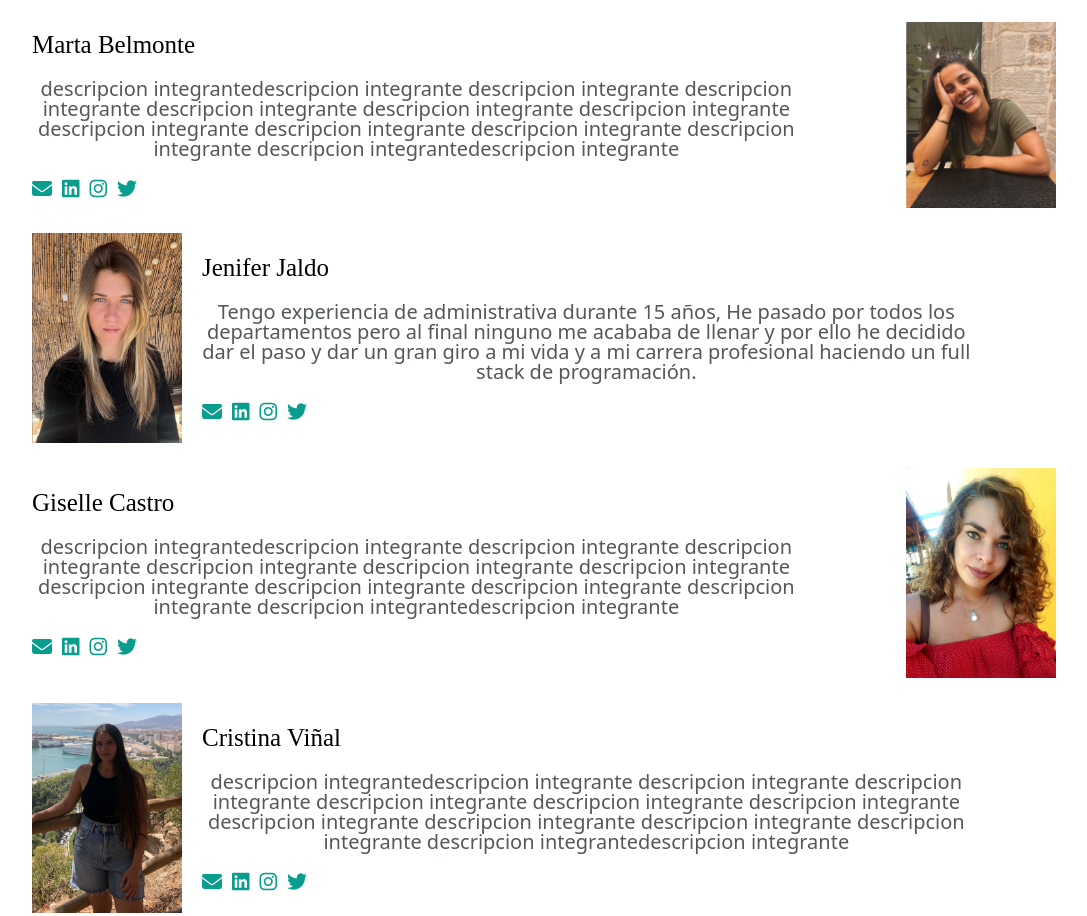
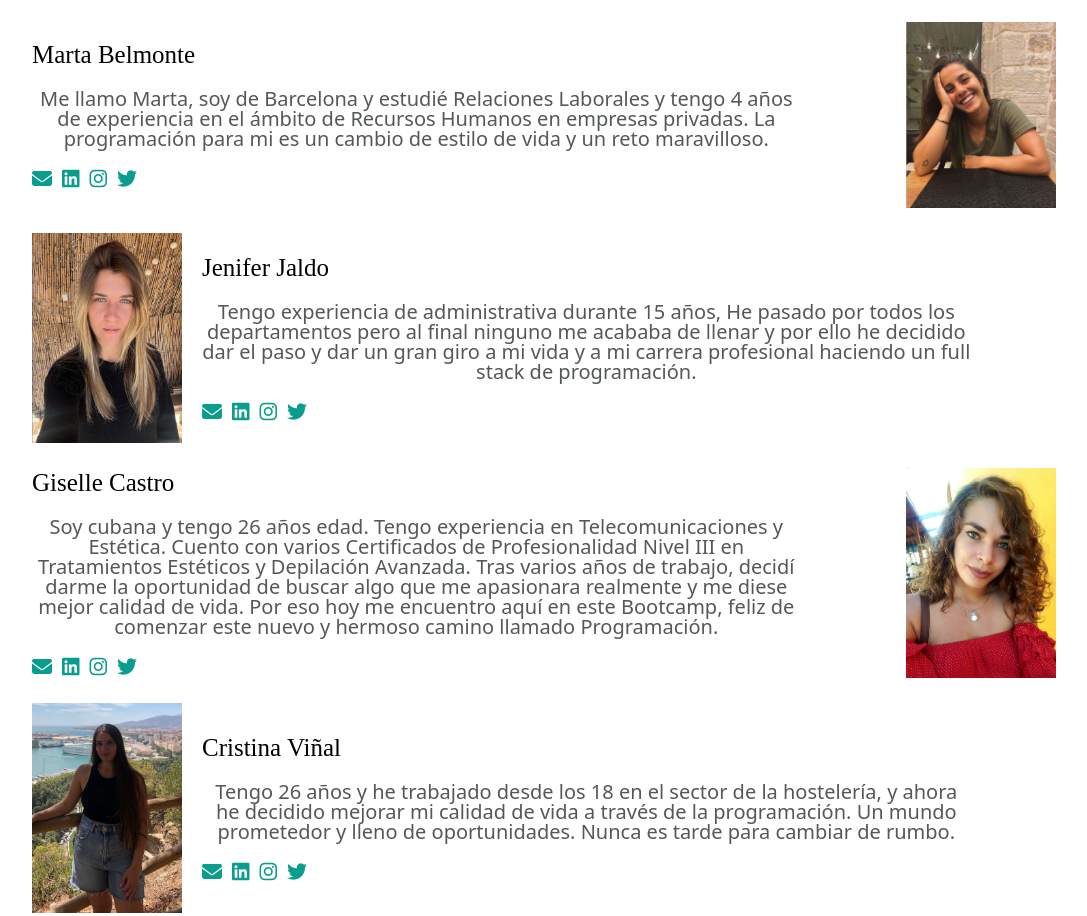
Before and after one commit to Adalab/project-promo-t-module-1-team-4, a website: page docs/index.html in a window 1280 px wide. Shown: the part 1838-2754 px from the top of the page, without its empty margins (96-1183 px from the left). Drawn offline with Linux system fonts and the light colour scheme; files that its build step writes are made by us from their sources.

Commit message:
Update docs

```diff
--- a/docs/index.html
+++ b/docs/index.html
@@ -115,7 +115,7 @@
                       <p>Marta Belmonte</p>
                   </div>
                   <div class="datosint__descripcionint">
-                      <p> descripcion integrantedescripcion integrante descripcion integrante descripcion integrante descripcion integrante descripcion integrante descripcion integrante descripcion integrante descripcion integrante descripcion integrante descripcion integrante descripcion integrantedescripcion integrante </p>
+                      <p>Me llamo Marta, soy de Barcelona y estudié Relaciones Laborales y tengo 4 años de experiencia en el ámbito de Recursos Humanos en empresas privadas. La programación para mi es un cambio de estilo de vida y un reto maravilloso. </p>
                   </div>
                   <div class="datosint__containerrrss">
                       <a class="datosint__containerrrss--rrss" href="https://mail.google.com/mail/u/0/"><i class="fa-solid fa-envelope" style="color: #099d8d;"></i></a>
@@ -155,7 +155,7 @@
                       <p>Giselle Castro</p>
                   </div>
                   <div class="datosint__descripcionint">
-                      <p> descripcion integrantedescripcion integrante descripcion integrante descripcion integrante descripcion integrante descripcion integrante descripcion integrante descripcion integrante descripcion integrante descripcion integrante descripcion integrante descripcion integrantedescripcion integrante </p>
+                      <p>Soy cubana y tengo 26 años edad. Tengo experiencia en Telecomunicaciones y Estética. Cuento con varios Certificados de Profesionalidad Nivel III en Tratamientos Estéticos y Depilación Avanzada. Tras varios años de trabajo, decidí darme la oportunidad de buscar algo que me apasionara realmente y me diese mejor calidad de vida. Por eso hoy me encuentro aquí en este Bootcamp, feliz de comenzar este nuevo y hermoso camino llamado Programación. </p>
                   </div>
                   <div class="datosint__containerrrss">
                       <a class="datosint__containerrrss--rrss" href="https://mail.google.com/mail/u/0/"><i class="fa-solid fa-envelope" style="color: #099d8d;"></i></a>
@@ -174,7 +174,7 @@
                       <p>Cristina Viñal</p>
                   </div>
                   <div class="datosint__descripcionint">
-                      <p> descripcion integrantedescripcion integrante descripcion integrante descripcion integrante descripcion integrante descripcion integrante descripcion integrante descripcion integrante descripcion integrante descripcion integrante descripcion integrante descripcion integrantedescripcion integrante </p>
+                      <p>Tengo 26 años y he trabajado desde los 18 en el sector de la hostelería, y ahora he decidido mejorar mi calidad de vida a través de la programación. Un mundo prometedor y lleno de oportunidades. Nunca es tarde para cambiar de rumbo. </p>
                   </div>
                   <div class="datosint__containerrrss">
                       <a class="datosint__containerrrss--rrss" href="https://mail.google.com/mail/u/0/"><i class="fa-solid fa-envelope" style="color: #099d8d;"></i></a>
```
